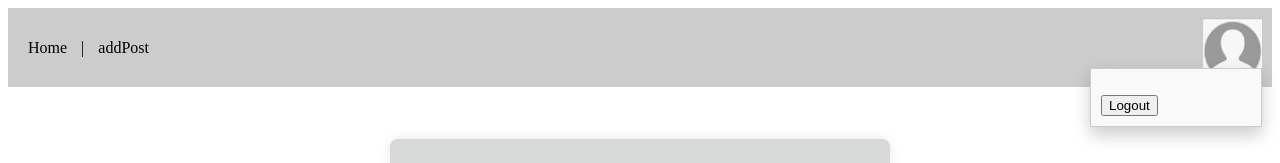
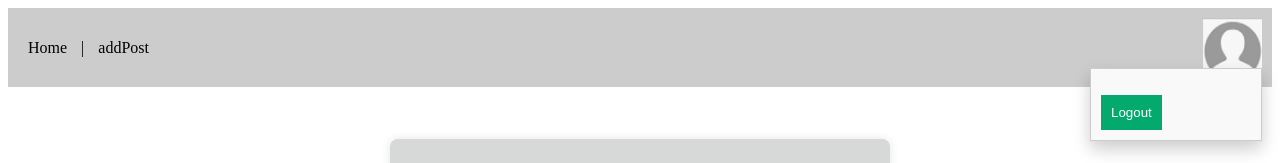
Before and after one commit to andkuzm/Web-app-development, a plain HTML site: page SecondTask/index.html in a window 1280 px wide. Both pictures are taken after a click on the picture 1232 px from the left and 45 px from the top of the page. Shown: the top 163 px of the page. Drawn offline with Linux system fonts and the light colour scheme; grey boxes are pictures that could not be loaded.

Commit message:
login dropdown button styling adjustment

```diff
--- a/SecondTask/cssfiles/addPost.css
+++ b/SecondTask/cssfiles/addPost.css
@@ -111,3 +111,10 @@
     width: 150px;
     box-shadow: 0px 8px 16px 0px rgba(0,0,0,0.2);
 }
+
+.dropdown-content button {
+    background-color: #04AA6D;
+    color: white;
+    padding: 10px;
+    border: none;
+}
--- a/SecondTask/cssfiles/index.css
+++ b/SecondTask/cssfiles/index.css
@@ -90,3 +90,10 @@
     width: 150px;
     box-shadow: 0px 8px 16px 0px rgba(0,0,0,0.2);
 }
+
+.dropdown-content button {
+    background-color: #04AA6D;
+    color: white;
+    padding: 10px;
+    border: none;
+}
--- a/SecondTask/cssfiles/login.css
+++ b/SecondTask/cssfiles/login.css
@@ -73,3 +73,10 @@
     color: rgb(25, 0, 255);
     background-color: #5d5f5d;
 }
+
+.dropdown-content button {
+     background-color: #04AA6D;
+     color: white;
+     padding: 10px;
+     border: none;
+ }
```
